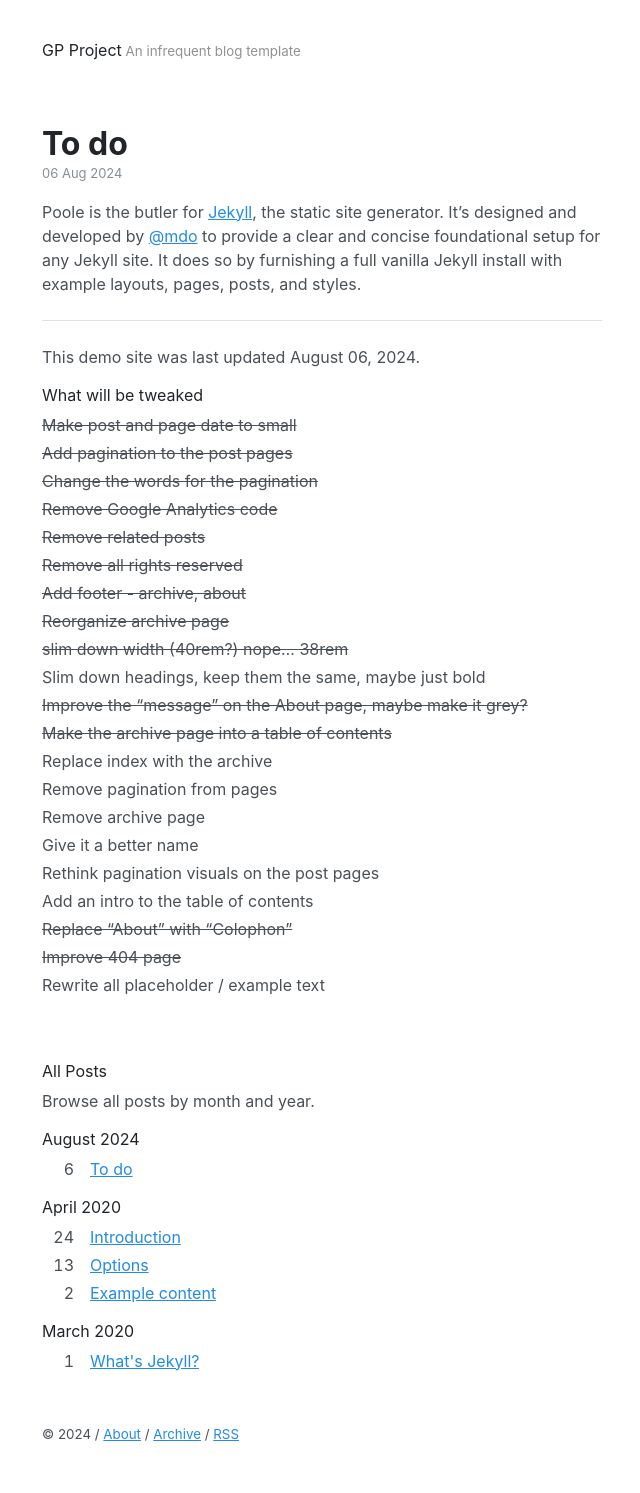
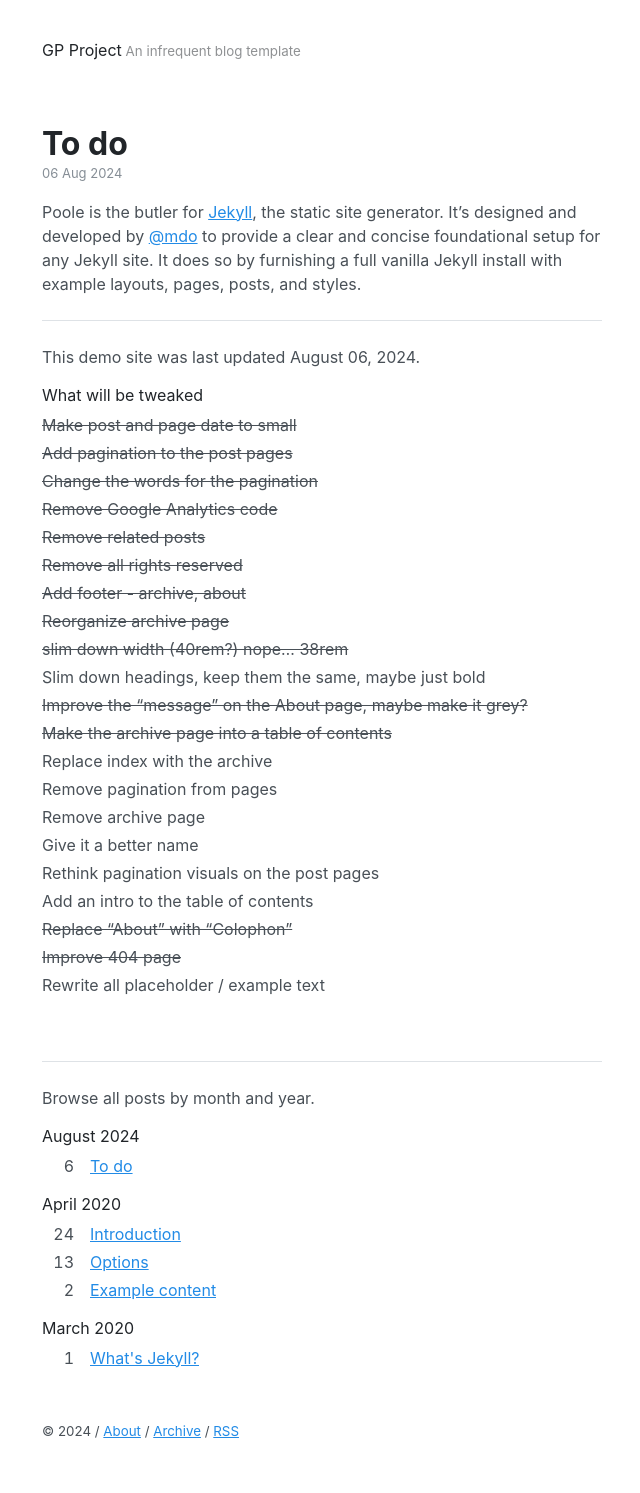
Before and after one commit to akmolteni/gp, a Jekyll site: the page built from test.html, in a window 1280 px wide. Shown: the whole page, without its empty margins (318-958 px from the left). Built offline with Jekyll 4.4.1, drawn with Linux system fonts in a browser that asks for light colours.

Commit message:
Update test.html

```diff
--- a/test.html
+++ b/test.html
@@ -19,7 +19,7 @@ title: Home
   {% endfor %}
 </div>
 
-<h2>All Posts</h2>
+<hr />
 <p>Browse all posts by month and year.</p>
 
 {% assign postsByYearMonth = site.posts | group_by_exp: "post", "post.date | date: '%B %Y'" %}
```
